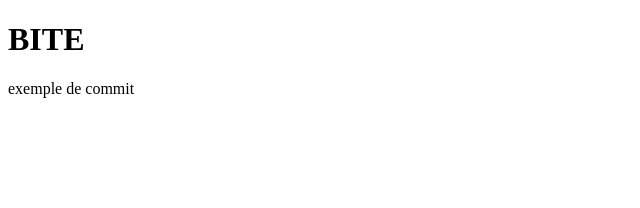
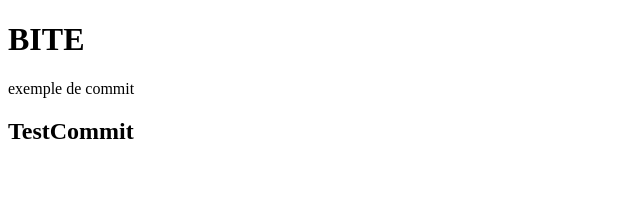
Before and after one commit to Kahbei/shopExercise, an Angular app: page / in a window 1280 px wide. Shown: the top 208 px of the page, without its empty margins (0-640 px from the left). Built offline with nearby package versions, Linux system fonts and the light colour scheme.

Commit message:
Test commit

```diff
--- a/src/app/app.component.html
+++ b/src/app/app.component.html
@@ -1,3 +1,5 @@
 <h1>BITE</h1>
 
 <p>exemple de commit</p>
+
+<h2>TestCommit</h2>
```
